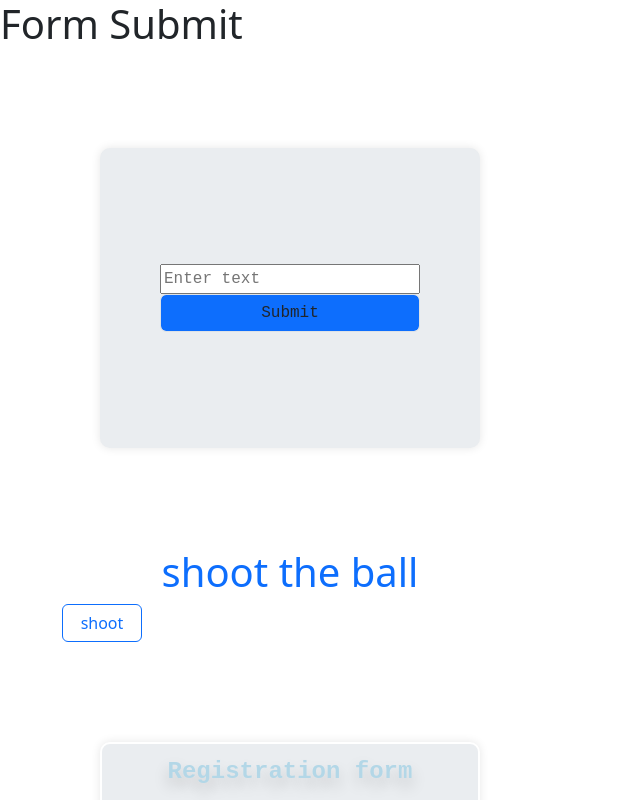
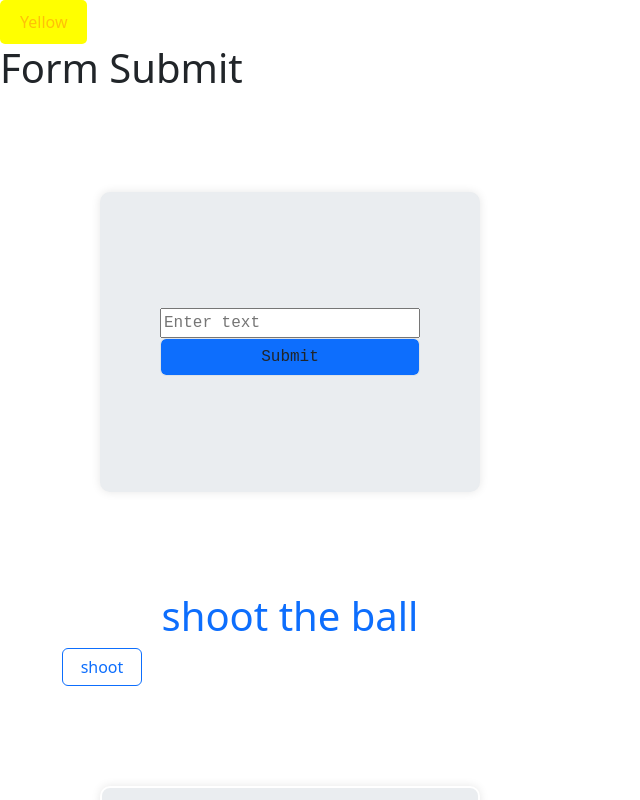
Before and after one commit to justt277/ReactJs, a React (Vite) app in the folder ReactPro/: page / in a window 1280 px wide. Shown: the top 800 px of the page, without its empty margins (0-640 px from the left). Built offline with nearby package versions, Linux system fonts and the light colour scheme.

Commit message:
my nineth commit

```diff
--- a/ReactPro/src/App.jsx
+++ b/ReactPro/src/App.jsx
@@ -9,9 +9,11 @@ import Question5 from './Question5'
 import Question6 from './Question6'
 import Comp from './Question1'
 import Form from './assets/form'
+import UseColor from './useColor'
 const App = () => {
   return (
     <div>
+      <UseColor/>
       <Fsubmit />
        <Football/>
       <Form/>
--- /dev/null
+++ b/ReactPro/src/useColor.jsx
@@ -0,0 +1,24 @@
+import React, { useState } from 'react';
+
+export default function UseColor(){
+    const [color, setColor] = useState('Yellow');
+
+    return(
+        <div>
+            <input
+            type="submit"
+             value={color}
+             onClick={() => setColor("Indigo") }
+             className='text-warning'
+             style={{
+                backgroundColor: color,
+                color: 'white',
+                padding: '10px 20px',
+                border: 'none',
+                borderRadius: '5px',
+                cursor: 'pointer',
+             }}
+             />
+        </div>
+    )
+}
```
